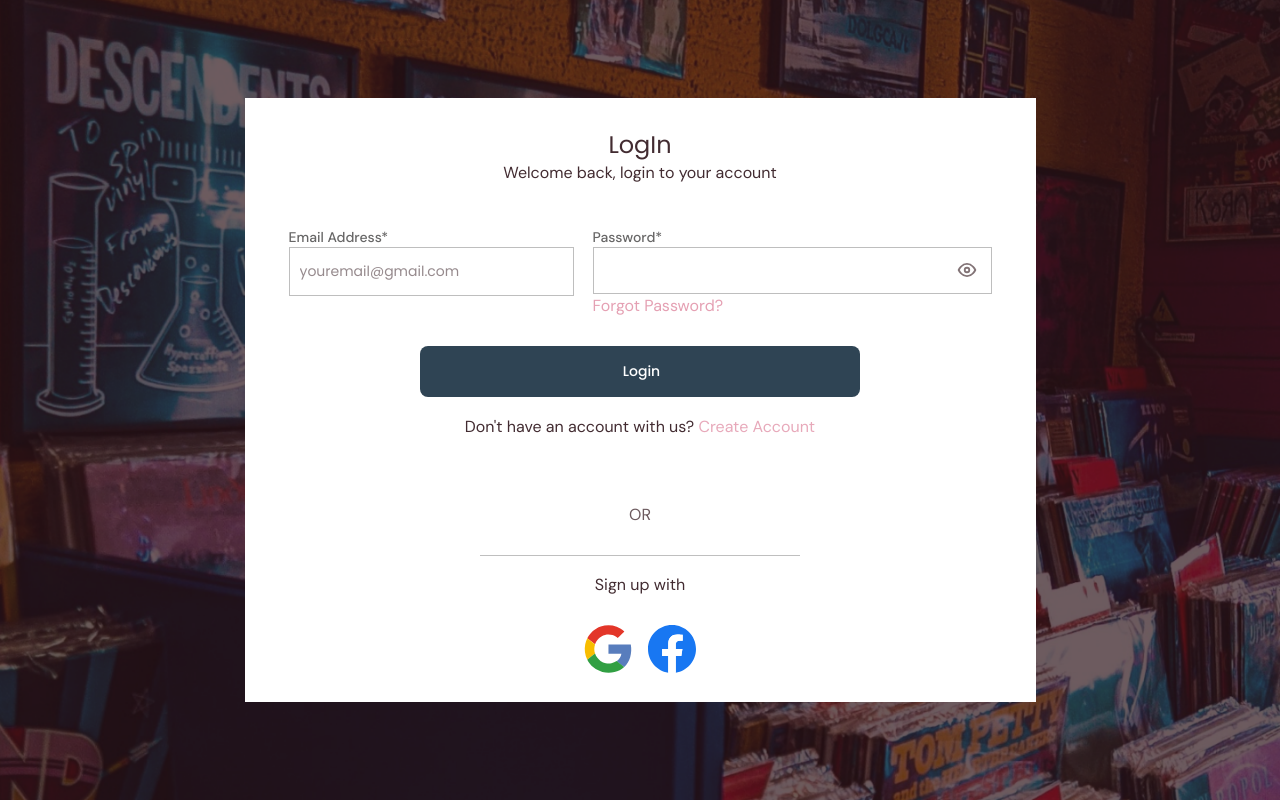
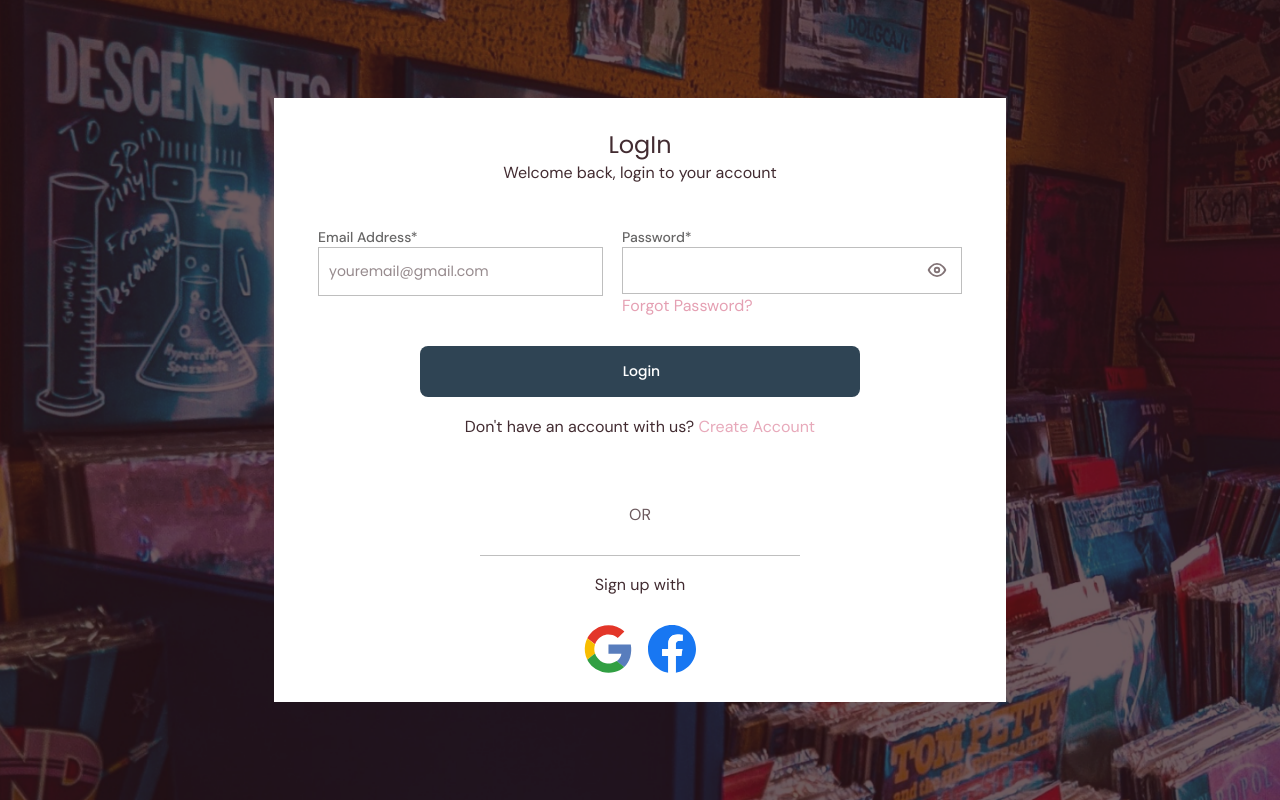
Before and after one commit to chidubemOkafor/FAYND, a React (Vite) app in the folder FAYND/: page /signin in a window 1280 px wide. Built offline with nearby package versions, Linux system fonts and the light colour scheme.

Commit message:
created account

```diff
--- a/FAYND/src/pages/create_account/CreateAccount.css
+++ b/FAYND/src/pages/create_account/CreateAccount.css
@@ -148,7 +148,7 @@
     padding-left: 10px;
     width: auto;
     border: 0.8px solid rgba(41, 41, 41, 0.30);
-    justify-content: center;
+    justify-content: start;
     align-items: center;
     color: rgba(46, 21, 27, 0.90);
     font-family: Poppins;
@@ -165,7 +165,7 @@
 }
 
 .password_input {
-    width: 330px;
+    width: auto;
     border: none;
     color: rgba(46, 21, 27, 0.90);
     font-family: Poppins;
--- a/FAYND/src/pages/sign_in/SignIn.css
+++ b/FAYND/src/pages/sign_in/SignIn.css
@@ -24,6 +24,11 @@ form div {
     flex-direction: column;
     justify-content: center;
     align-items: center;
+}
+
+.mobile_form_input {
+    display: flex;
+    flex-direction: row;
 }
 
 @media (max-width: 927px) {
@@ -69,7 +74,7 @@ form div {
         width: auto;
     }
     .input {
-        width: 95%;
+        width: auto;
     }
 
     .input_div {
```
